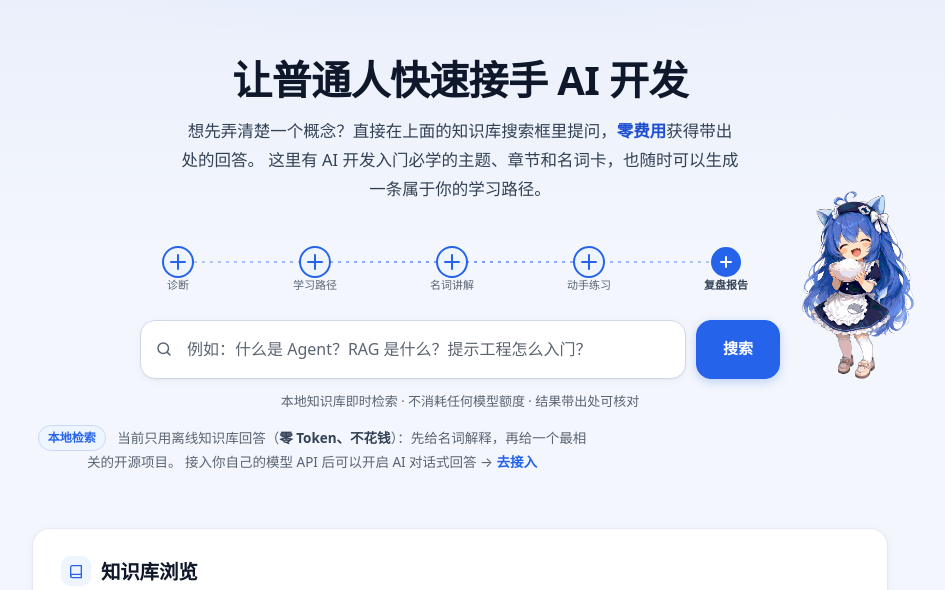
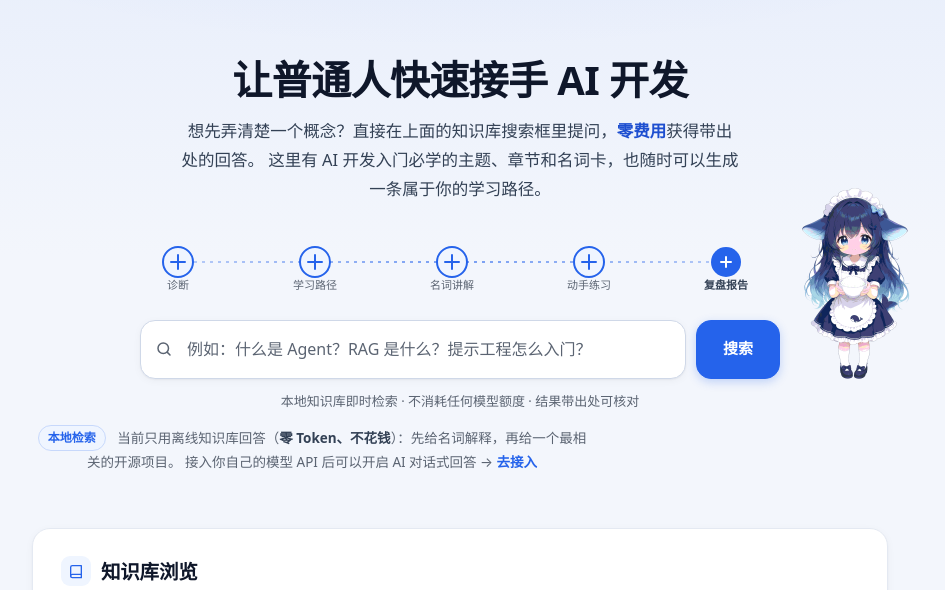
Before and after one commit to xiaxiami3738/chenyi, a FastAPI app: page / in a window 1280 px wide. Shown: the part 65-655 px from the top of the page, without its empty margins (180-1125 px from the left). Run offline with FastAPI, Linux system fonts and the light colour scheme; data comes from the database, SQL or seed files in the repository; data that the repository does not hold is empty.

Commit message:
feat(M11.1): 换用新立绘（鲸鳍耳 + 鲸尾发夹 + 更 Q 版，448x780/125KB）
按新素材重做：尖耳改鲸鱼鳍耳（圆钝鳍尖 + 浅白内衬鳍条），女仆头饰改小后移并加小蝴蝶结与鲸尾发夹，头身比压到约 1:1.3；透明底羽化 4px，直接叠 #f3f6fc。搜索框旁宽度收到 112px 稳住首屏高度。

```diff
--- a/app/static/style.css
+++ b/app/static/style.css
@@ -383,7 +383,7 @@ body {
   position: absolute;
   left: calc(100% + 20px);
   bottom: -2px;
-  width: 116px;
+  width: 112px;
   height: auto;
   pointer-events: none;
   user-select: none;
--- a/app/templates/index.html
+++ b/app/templates/index.html
@@ -53,7 +53,7 @@
       aria-label="搜索知识库">
     <button type="submit" class="btn btn-primary" id="kb-btn">搜索</button>
   </form>
-  <img class="kb-mascot" src="/static/img/whale-xiaoyu-search-q.png" alt="" aria-hidden="true" loading="lazy">
+  <img class="kb-mascot" src="/static/img/whale-xiaoyu-search-q2.png" alt="" aria-hidden="true" loading="lazy">
   </div>
   <p class="hint" id="kb-hint">本地知识库即时检索 · 不消耗任何模型额度 · 结果带出处可核对</p>
   <p class="kb-mode" id="kb-mode">
```
Also changed, not shown: tests/integration/test_health.py (+1 -1 lines), app/static/img/whale-xiaoyu-portrait-q.png (deleted), app/static/img/whale-xiaoyu-search-q.png (deleted).
